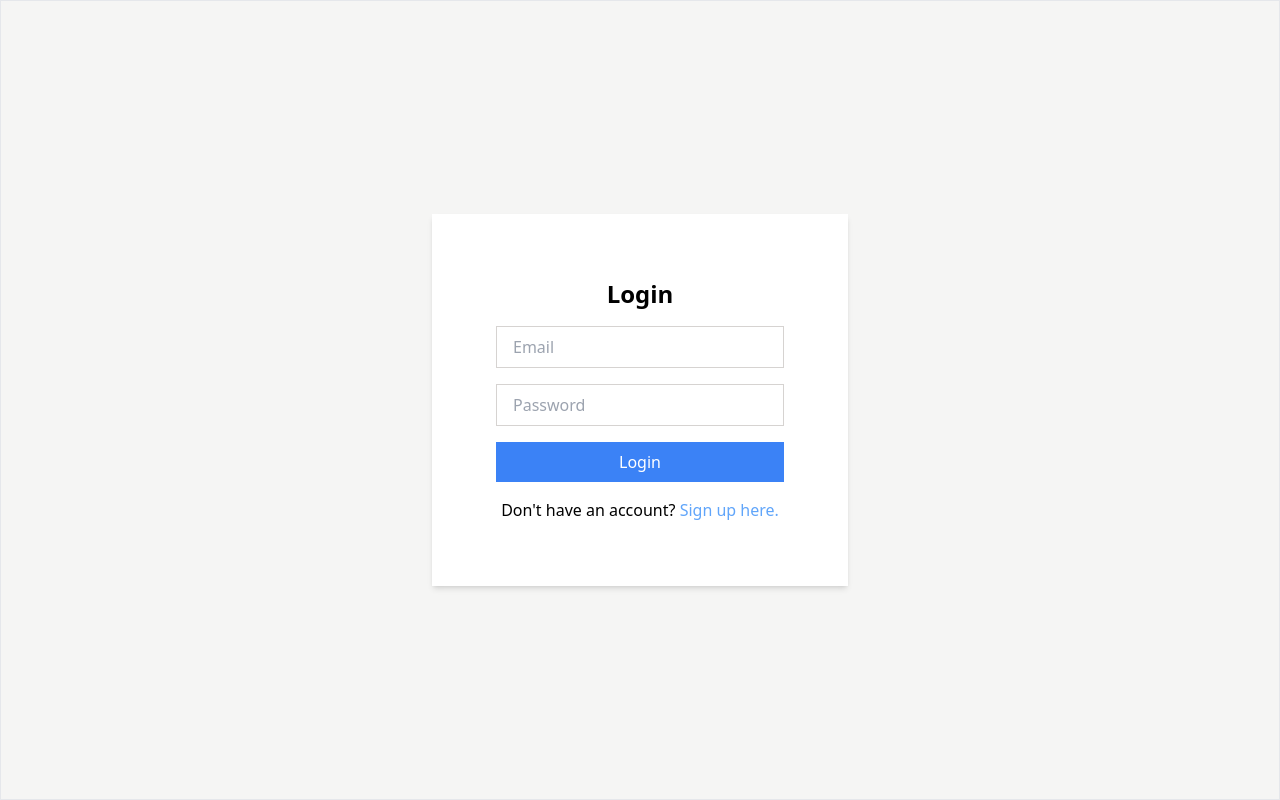
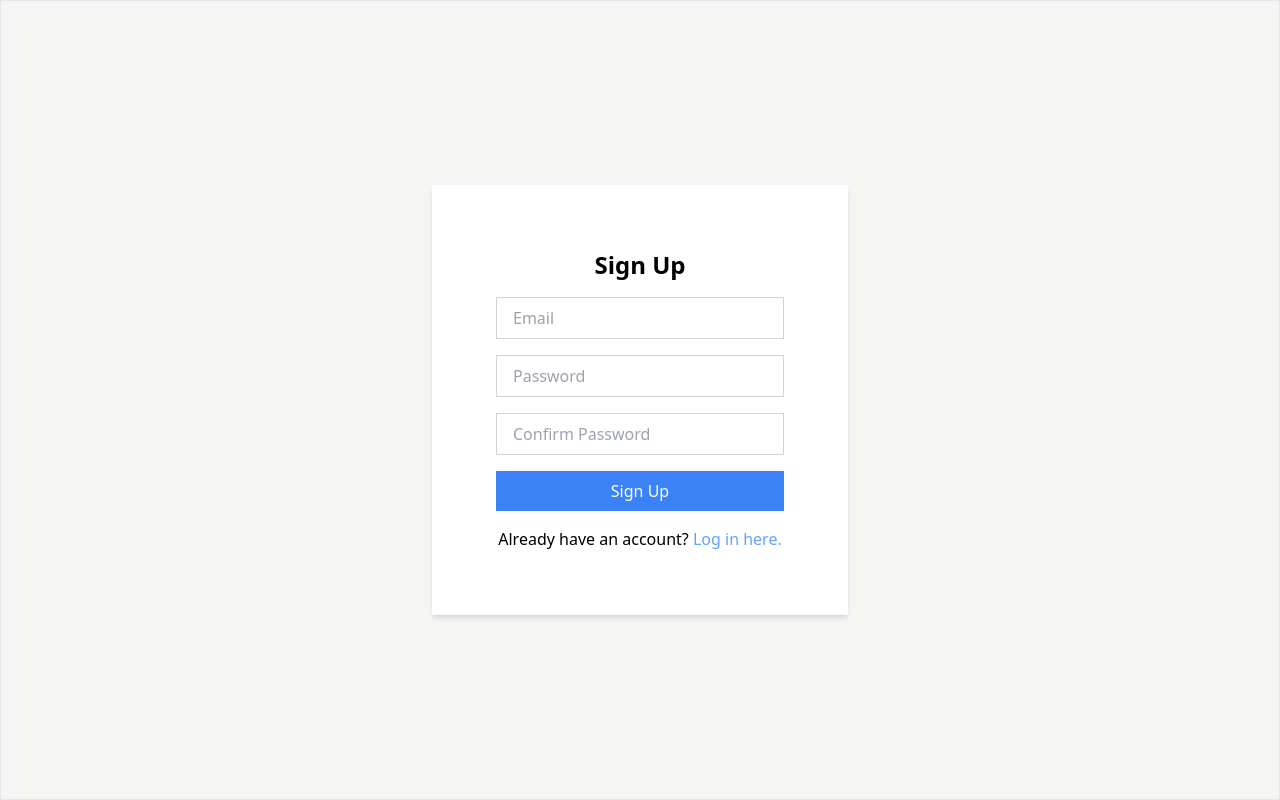
Before and after one commit to tochidavids/django-react-boilerplate, a Django app: page /signup in a window 1280 px wide. Run offline with Django 4.2, Linux system fonts and the light colour scheme; some libraries are stand-ins or nearby versions.

Commit message:
login and sign up pages styled

```diff
--- a/landing/templates/login.html
+++ b/landing/templates/login.html
@@ -11,7 +11,7 @@
 >
 	{% csrf_token %}
 
-	<h2 class="text-2xl font-bold">Login</h2>
+	<h2 class="text-2xl font-bold">Log In</h2>
 
 	{% if message %}
 	<p class="text-red-500">{{ message }}</p>
@@ -30,7 +30,7 @@
         placeholder="Password"
         class="border border-stone-300 border-solid px-4 py-2 outline-0 w-72"
     />
-	<input class="bg-blue-500 text-white h-10 font-medium cursor-pointer hover:bg-blue-700" type="submit" value="Login" />
+	<input class="bg-blue-500 text-white h-10 font-medium cursor-pointer hover:bg-blue-700" type="submit" value="Log In" />
 
 	<p>
 		Don't have an account? <a class="text-blue-400" href="{% url 'signup' %}">Sign up here.</a>
--- a/landing/templates/signup.html
+++ b/landing/templates/signup.html
@@ -1,49 +1,46 @@
-{% extends "layout.html" %} {% block title %}Sign Up{% endblock %} {% block form
-%}
+{% extends "layout.html" %}
+
+{% block title %}Sign Up{% endblock %}
+
+{% block form %}
 
 <form
-	action="{% url 'login' %}"
+	action="{% url 'signup' %}"
 	method="post"
-	class="absolute top-0 left-0 translate-x-1/2 translate-y-1/2 w-80 h-80 p-16 flex flex-col justify-center content-center gap-4"
+	class="p-16 flex flex-col justify-center content-center gap-4 text-center bg-white shadow-md"
 >
 	{% csrf_token %}
 
-	<h2>Sign Up</h2>
+	<h2 class="text-2xl font-bold">Sign Up</h2>
 
 	{% if message %}
-	<div>{{ message }}</div>
+	<p class="text-red-500">{{ message }}</p>
 	{% endif %}
 
-	<form action="{% url 'register' %}" method="post">
-		{% csrf_token %}
-		<div class="form-group">
     <input
-				class="form-control"
+        autofocus
         type="email"
         name="email"
-				placeholder="Email Address"
+        placeholder="Email"
+        class="border border-stone-300 border-solid px-4 py-2 outline-0 w-72"
     />
-		</div>
-		<div class="form-group">
     <input
-				class="form-control"
         type="password"
         name="password"
         placeholder="Password"
+        class="border border-stone-300 border-solid px-4 py-2 outline-0 w-72"
     />
-		</div>
-		<div class="form-group">
     <input
-				class="form-control"
         type="password"
         name="confirmation"
         placeholder="Confirm Password"
+        class="border border-stone-300 border-solid px-4 py-2 outline-0 w-72"
     />
-		</div>
-		<input class="btn btn-primary" type="submit" value="Register" />
+	<input class="bg-blue-500 text-white h-10 font-medium cursor-pointer hover:bg-blue-700" type="submit" value="Sign Up" />
+
+	<p>
+		Already have an account? <a class="text-blue-400" href="{% url 'login' %}">Log in here.</a>
+	</p>
 </form>
 
-	Already have an account? <a href="{% url 'login' %}">Log In here.</a>
-
 {% endblock %}
-</form>
--- a/landing/urls.py
+++ b/landing/urls.py
@@ -4,5 +4,5 @@ from . import views
 urlpatterns = [
     path('', views.index, name='index'),
     path('login', views.login_view, name='login'),
-    path('signup', views.login_view, name='signup'),
+    path('signup', views.signup, name='signup'),
 ]
--- a/landing/views.py
+++ b/landing/views.py
@@ -63,6 +63,6 @@ def signup(request):
                 "message": "Email address already taken."
             })
         login(request, user)
-        return HttpResponseRedirect(reverse("index"))
+        return HttpResponseRedirect("main/index.html")
     else:
         return render(request, "signup.html")
```
Lines whose indentation alone changed are shown as unchanged.
